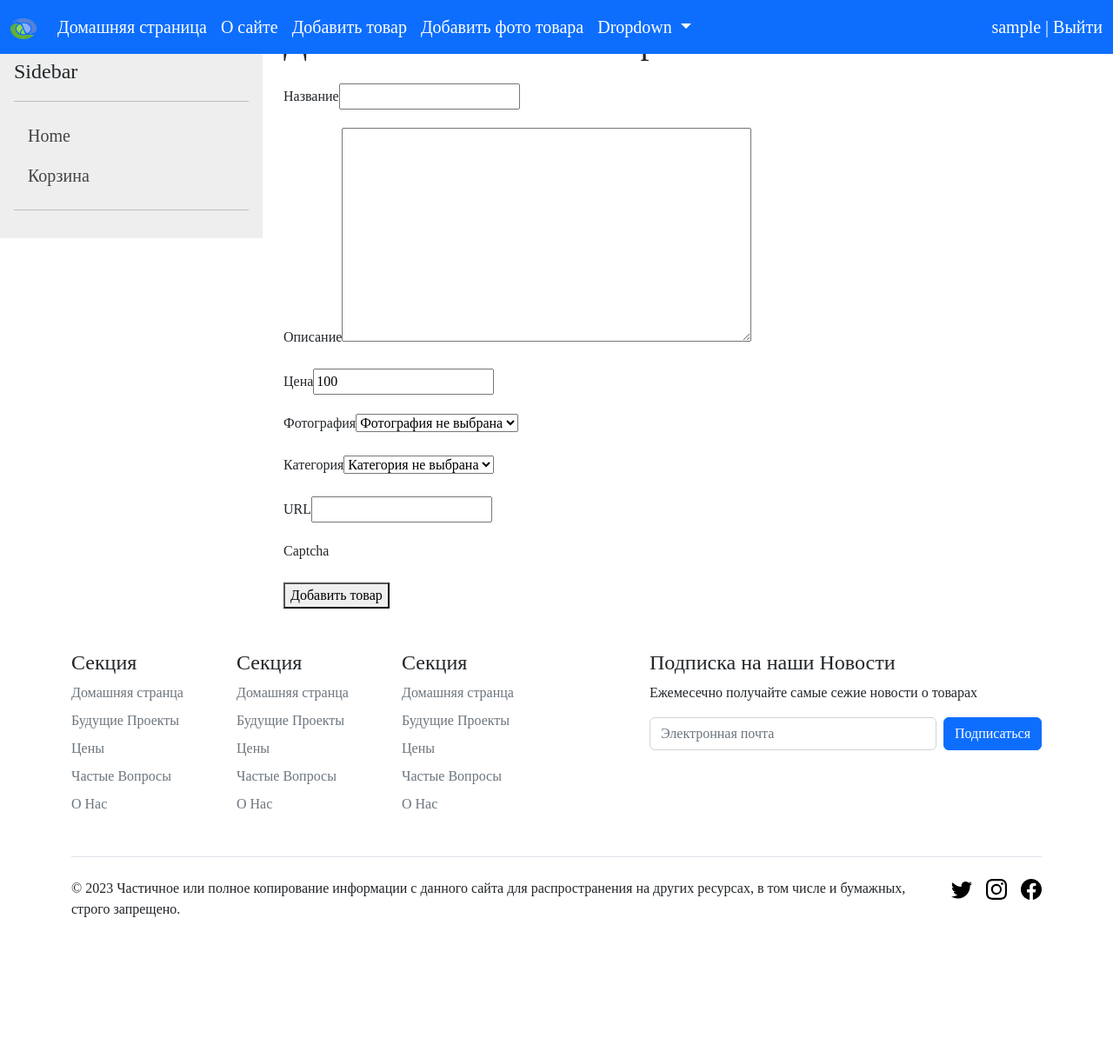
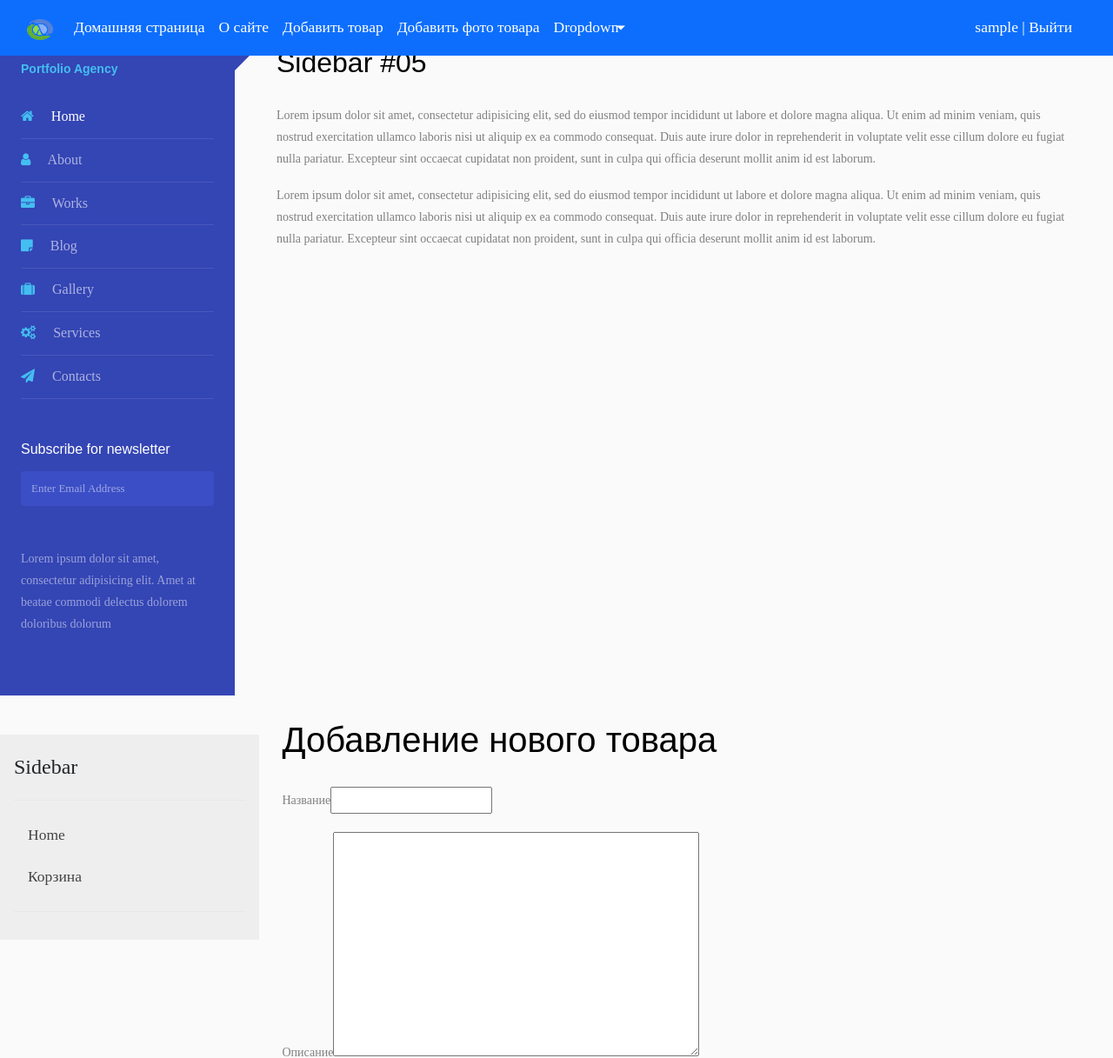
Before and after one commit to EgorKondratyev/site-shop-training, a Django app: page /add_product/ in a window 1280 px wide. Shown: the top 1217 px of the page at 87% size. Before the commit the page ends 1055 px from the top, so only its background shows below. Run offline with Django 4.2, Linux system fonts and the light colour scheme; the visitor is signed in with stand-in values (Sample User, id 1); data comes from the database, SQL or seed files in the repository; data that the repository does not hold is empty; some libraries are stand-ins or nearby versions.

Commit message:
new header integration

```diff
--- a/shop/home/templates/home/base.html
+++ b/shop/home/templates/home/base.html
@@ -18,10 +18,82 @@
     <link href="https://cdn.jsdelivr.net/npm/bootstrap@5.2.3/dist/css/bootstrap.min.css" rel="stylesheet"
           integrity="sha384-rbsA2VBKQhggwzxH7pPCaAqO46MgnOM80zW1RWuH61DGLwZJEdK2Kadq2F9CUG65" crossorigin="anonymous">
     <link rel="stylesheet" href="{% static 'css/style.css' %}">
+
+    <link rel="stylesheet" href="https://stackpath.bootstrapcdn.com/font-awesome/4.7.0/css/font-awesome.min.css">
+    <link rel="stylesheet" href="{% static 'css/sidebar.css' %}">
     <!-- End Bootstrap Link -->
 
 </head>
 <body>
+
+
+<div class="wrapper d-flex align-items-stretch">
+    <nav id="sidebar">
+        <div class="custom-menu">
+            <button type="button" id="sidebarCollapse" class="btn btn-primary">
+                <i class="fa fa-bars"></i>
+                <span class="sr-only">Toggle Menu</span>
+            </button>
+        </div>
+        <div class="p-4">
+            <h1><a href="index.html" class="logo">Portfolic <span>Portfolio Agency</span></a></h1>
+            <ul class="list-unstyled components mb-5">
+                <li class="active">
+                    <a href="#"><span class="fa fa-home mr-3"></span> Home</a>
+                </li>
+                <li>
+                    <a href="#"><span class="fa fa-user mr-3"></span> About</a>
+                </li>
+                <li>
+                    <a href="#"><span class="fa fa-briefcase mr-3"></span> Works</a>
+                </li>
+                <li>
+                    <a href="#"><span class="fa fa-sticky-note mr-3"></span> Blog</a>
+                </li>
+                <li>
+                    <a href="#"><span class="fa fa-suitcase mr-3"></span> Gallery</a>
+                </li>
+                <li>
+                    <a href="#"><span class="fa fa-cogs mr-3"></span> Services</a>
+                </li>
+                <li>
+                    <a href="#"><span class="fa fa-paper-plane mr-3"></span> Contacts</a>
+                </li>
+            </ul>
+
+            <div class="mb-5">
+                <h3 class="h6 mb-3">Subscribe for newsletter</h3>
+                <form action="#" class="subscribe-form">
+                    <div class="form-group d-flex">
+                        <div class="icon"><span class="icon-paper-plane"></span></div>
+                        <input type="text" class="form-control" placeholder="Enter Email Address">
+                    </div>
+                </form>
+            </div>
+
+            <div class="footer">
+                <p>Lorem ipsum dolor sit amet, consectetur adipisicing elit. Amet at beatae commodi delectus dolorem
+                    doloribus dolorum</p>
+            </div>
+
+        </div>
+    </nav>
+
+    <!-- Page Content  -->
+    <div id="content" class="p-4 p-md-5 pt-5">
+        <h2 class="mb-4">Sidebar #05</h2>
+        <p>Lorem ipsum dolor sit amet, consectetur adipisicing elit, sed do eiusmod tempor incididunt ut labore et
+            dolore magna aliqua. Ut enim ad minim veniam, quis nostrud exercitation ullamco laboris nisi ut aliquip ex
+            ea commodo consequat. Duis aute irure dolor in reprehenderit in voluptate velit esse cillum dolore eu fugiat
+            nulla pariatur. Excepteur sint occaecat cupidatat non proident, sunt in culpa qui officia deserunt mollit
+            anim id est laborum.</p>
+        <p>Lorem ipsum dolor sit amet, consectetur adipisicing elit, sed do eiusmod tempor incididunt ut labore et
+            dolore magna aliqua. Ut enim ad minim veniam, quis nostrud exercitation ullamco laboris nisi ut aliquip ex
+            ea commodo consequat. Duis aute irure dolor in reprehenderit in voluptate velit esse cillum dolore eu fugiat
+            nulla pariatur. Excepteur sint occaecat cupidatat non proident, sunt in culpa qui officia deserunt mollit
+            anim id est laborum.</p>
+    </div>
+</div>
 
 
 <!-- Preloader -->
@@ -251,6 +323,12 @@
         document.body.classList.remove('loaded_hiding');
         }, 500);
     }
+
+
 </script>
+<script src="{% static 'js/jquery.min.js' %}"></script>
+<script src="{% static 'js/popper.js' %}"></script>
+<script src="{% static 'js/bootstrap.min.js' %}"></script>
+<script src="{% static 'js/main.js' %}"></script>
 </body>
 </html>
```
